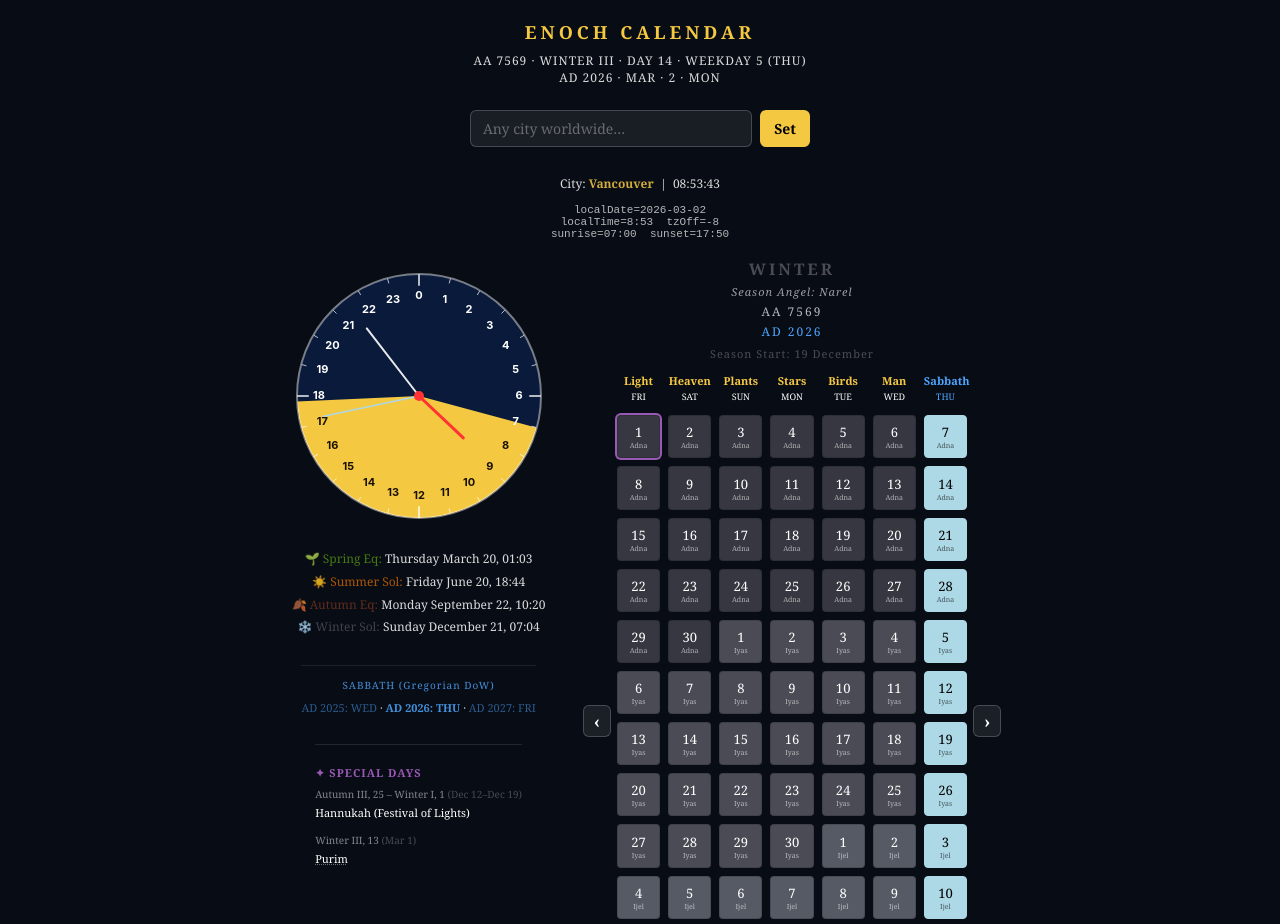
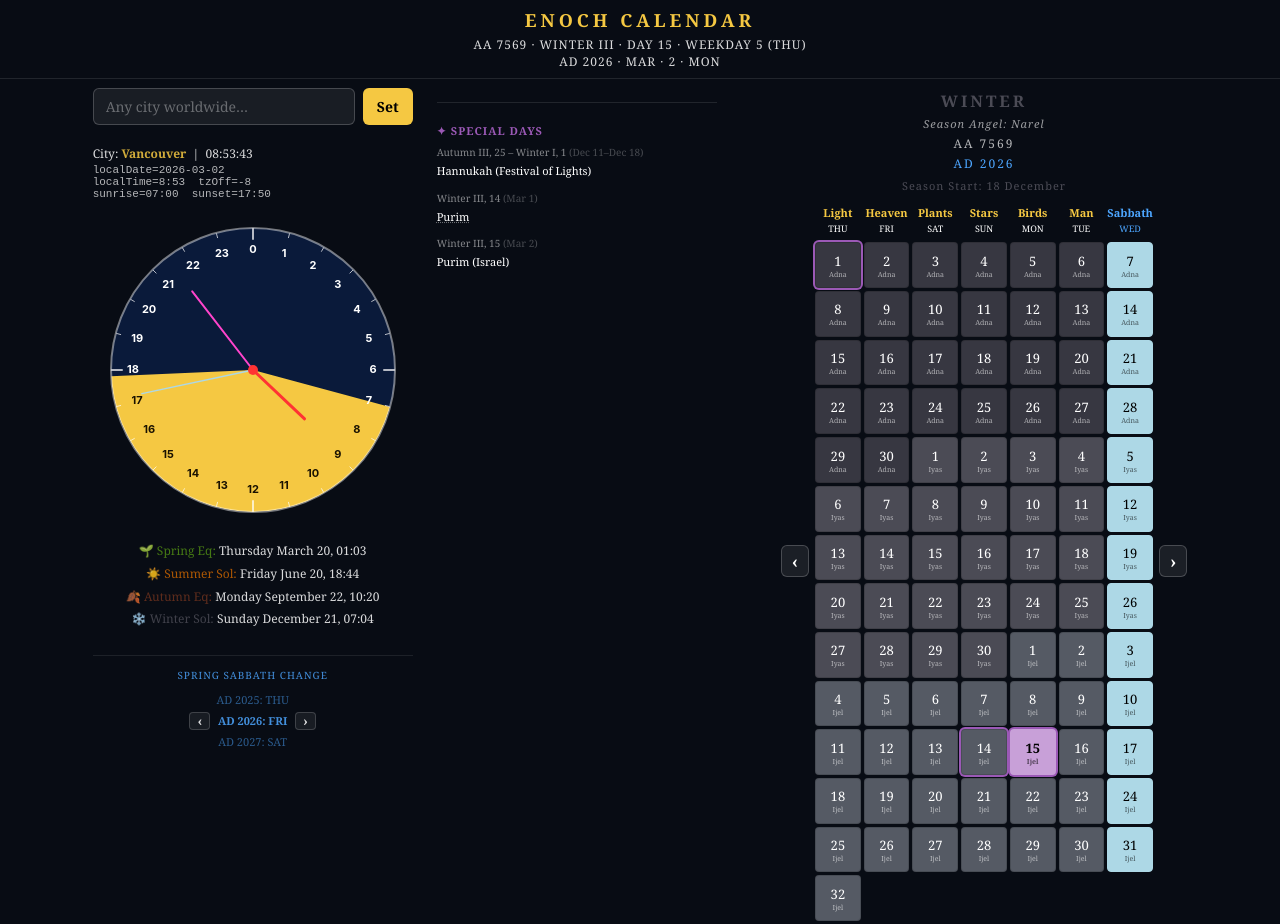
Before and after one commit to rmagica/enoch-clock, a plain HTML site: page index.html in a window 1280 px wide. Shown: the top 924 px of the page. Drawn offline with Linux system fonts and the light colour scheme.

Commit message:
Update index.html - More tweaks and holidays from Qumran

```diff
--- a/index.html
+++ b/index.html
@@ -9,12 +9,45 @@
 body {
   background: #080c14; color: white; font-family: Georgia, serif;
   display: flex; flex-direction: column; align-items: center;
-  padding: 20px 12px; min-height: 100vh; width: 100%;
+  padding: 0 12px 20px; min-height: 100vh; width: 100%;
 }
-h2 { letter-spacing: 4px; color: #f5c842; text-transform: uppercase; font-size: clamp(14px,4vw,18px); margin-bottom: 8px; text-align: center; }
-#subtitle { opacity: 0.85; font-size: clamp(10px,2.5vw,12px); margin-bottom: 8px; letter-spacing: 1px; text-align: center; word-break: break-word; padding: 0 8px; white-space: pre-line; }
-#gregorian { color: #4da6ff; font-size: clamp(10px,2.5vw,12px); margin-bottom: 16px; letter-spacing: 1px; text-align: center; }
-#controls { display: flex; gap: 8px; margin-bottom: 6px; width: 100%; max-width: 340px; }
+/* Fixed header — title + Enoch/Greg date lines */
+#fixedHeader {
+  position: fixed; top: 0; left: 0; right: 0; z-index: 200;
+  background: #080c14; border-bottom: 1px solid rgba(255,255,255,0.1);
+  display: flex; flex-direction: column; align-items: center;
+  padding: 8px 12px 6px;
+}
+#pageContent { margin-top: 80px; width: 100%; }
+h2 { letter-spacing: 4px; color: #f5c842; text-transform: uppercase; font-size: clamp(14px,4vw,18px); margin-bottom: 4px; text-align: center; }
+#subtitle { opacity: 0.85; font-size: clamp(10px,2.5vw,12px); margin-bottom: 2px; letter-spacing: 1px; text-align: center; word-break: break-word; padding: 0 8px; white-space: pre-line; }
+#gregorian { color: #4da6ff; font-size: clamp(10px,2.5vw,12px); margin-bottom: 0; letter-spacing: 1px; text-align: center; }
+/* Mobile: everything centred in a column */
+#mainContainer {
+  display: flex; flex-direction: column; align-items: center;
+  gap: 16px; width: 100%; padding-top: 8px;
+}
+/* Desktop 3-column layout */
+@media (min-width: 900px) {
+  #mainContainer {
+    flex-direction: row; align-items: flex-start;
+    justify-content: center; gap: 24px;
+  }
+  #clockCol  { width: 260px; flex-shrink: 0; }
+  #feastCol  { width: 240px; flex-shrink: 0; }
+  #gridWrapper { flex-shrink: 0; }
+}
+/* Clock column */
+#clockCol { display: flex; flex-direction: column; align-items: stretch; gap: 10px; width: 100%; max-width: 320px; }
+/* City controls — left-aligned text on desktop, centred on mobile */
+#cityControls { display: flex; flex-direction: column; align-items: stretch; gap: 2px; width: 100%; }
+#controls { display: flex; gap: 8px; width: 100%; }
+#error { color: #ff6666; font-size: 12px; min-height: 16px; }
+#cityLabel { opacity: 0.85; font-size: 12px; }
+#cityLabel strong { color: #f5c842; }
+#debug { font-size: 11px; color: rgba(255,255,255,0.7); font-family: monospace; word-break: normal; overflow-wrap: normal; white-space: pre-wrap; }
+/* Canvas: always a perfect square, scales to container width */
+#clockCanvas { display: block; width: 100%; aspect-ratio: 1 / 1; border-radius: 50%; }
 input {
   padding: 8px 12px; background: rgba(255,255,255,0.07);
   border: 1px solid rgba(255,255,255,0.2); border-radius: 6px;
@@ -26,19 +59,18 @@ button {
   border: none; border-radius: 6px; cursor: pointer;
   font-weight: bold; font-family: Georgia, serif; font-size: 14px; white-space: nowrap;
 }
-#error { color: #ff6666; font-size: 12px; min-height: 18px; margin-bottom: 4px; text-align: center; }
-#cityLabel { opacity: 0.85; font-size: 12px; margin-bottom: 12px; text-align: center; }
-#cityLabel strong { color: #f5c842; }
-#debug { font-size: 11px; color: rgba(255,255,255,0.7); margin-bottom: 16px; font-family: monospace; text-align: center; word-break: normal; overflow-wrap: normal; white-space: pre-wrap; padding: 0 8px; }
-#mainContainer { display: flex; gap: 24px; align-items: flex-start; flex-wrap: wrap; justify-content: center; width: 100%; }
-#clockCol { display: flex; flex-direction: column; align-items: center; gap: 12px; }
-canvas { display: block; max-width: 100%; }
+#feastCol { display: flex; flex-direction: column; width: 100%; max-width: 320px; }
+#feastSidebar { margin-top: 0; border-top: none; padding-top: 0; }
 #solarPoints { font-size: clamp(10px,2.5vw,12px); opacity: 0.85; text-align: center; line-height: 1.9; }
 #solarDoW { font-size: clamp(10px,2.5vw,11px); opacity: 0.85; text-align: center; line-height: 1.8; margin-top: 14px; border-top: 1px solid rgba(255,255,255,0.1); padding-top: 10px; }
-#solarDoW .dow-header { color: #4da6ff; font-size: 10px; letter-spacing: 1px; margin-bottom: 4px; }
-#solarDoW .yr-prev { color: #4da6ff; opacity: 0.6; }
-#solarDoW .yr-curr { color: #4da6ff; font-weight: bold; }
-#solarDoW .yr-next { color: #4da6ff; opacity: 0.6; }
+#solarDoW .dow-header { color: #4da6ff; font-size: 10px; letter-spacing: 1px; margin-bottom: 6px; }
+#solarDoW .sabbath-carousel { display: flex; align-items: center; justify-content: center; gap: 6px; }
+#solarDoW .sab-btn { background: rgba(255,255,255,0.08); border: 1px solid rgba(255,255,255,0.2); color: white; font-size: 14px; border-radius: 4px; cursor: pointer; padding: 1px 7px; line-height: 1; user-select: none; }
+#solarDoW .sab-btn:hover { background: rgba(255,255,255,0.18); }
+#solarDoW .sab-rows { display: flex; flex-direction: column; gap: 1px; }
+#solarDoW .yr-item { color: #4da6ff; }
+#solarDoW .yr-item.is-current { font-weight: bold; }
+#solarDoW .yr-item.is-adjacent { opacity: 0.6; }
 #gridWrapper { display: flex; flex-direction: column; align-items: center; gap: 6px; }
 #gridHeading { text-align: center; line-height: 1.7; }
 #gridHeading .season-name { font-size: clamp(13px,3vw,16px); font-weight: bold; color: #f5c842; letter-spacing: 3px; text-transform: uppercase; }
@@ -53,7 +85,16 @@ canvas { display: block; max-width: 100%; }
   padding: 6px 10px; flex-shrink: 0; user-select: none; line-height: 1;
 }
 .arrow-btn:hover { background: rgba(255,255,255,0.18); }
-#gridContainer { display: grid; grid-template-columns: repeat(7, minmax(0, 1fr)); gap: 8px; width: 100%; max-width: 350px; }
+#gridContainer {
+  display: grid; grid-template-columns: repeat(7, minmax(0, 1fr));
+  gap: 4px; width: 100%;
+  max-width: 350px;
+}
+@media (min-width: 900px) {
+  #gridContainer { gap: 3px; max-width: 420px; }
+  .dayBox { font-size: 9px; }
+  .dayNum { font-size: 11px; }
+}
 .dayHeader { color: #f5c842; font-weight: bold; text-align: center; font-size: clamp(8px,2vw,11px); padding: 4px 0; }
 .dayBox {
   aspect-ratio: 1; border: 1px solid rgba(255,255,255,0.2); border-radius: 4px;
@@ -94,15 +135,23 @@ canvas { display: block; max-width: 100%; }
   display: none; position: fixed; z-index: 100;
   background: #1a1a2e; border: 1px solid rgba(255,255,255,0.2); border-radius: 6px;
   padding: 6px 10px; font-size: 10px; font-style: italic; color: rgba(255,255,255,0.8);
-  width: 220px; line-height: 1.5; pointer-events: none;
+  width: 220px; line-height: 1.5; pointer-events: auto;
 }
 </style>
 </head>
 <body>
 
+<div id="fixedHeader">
   <h2>Enoch Calendar</h2>
   <div id="subtitle">...</div>
   <div id="gregorian"></div>
+</div>
+
+<div id="pageContent">
+<div id="mainContainer">
+  <!-- Col 1: City search area already above, clock + solar info -->
+  <div id="clockCol">
+    <div id="cityControls">
       <div id="controls">
         <input id="cityInput" placeholder="Any city worldwide…">
         <button id="setCity">Set</button>
@@ -110,13 +159,23 @@ canvas { display: block; max-width: 100%; }
       <div id="error"></div>
       <div id="cityLabel">City: <strong id="cityName">Vancouver</strong> &nbsp;|&nbsp; <span id="timeDisplay"></span></div>
       <div id="debug"></div>
-<div id="mainContainer">
-  <div id="clockCol">
-    <canvas id="clockCanvas" style="width:min(280px,85vw);height:min(280px,85vw);border-radius:50%"></canvas>
+    </div>
+    <canvas id="clockCanvas"></canvas>
     <div id="solarPoints"></div>
-    <div id="solarDoW"></div>
+    <div id="solarDoW">
+      <div class="dow-header">SPRING SABBATH CHANGE</div>
+      <div class="sabbath-carousel">
+        <button class="sab-btn" id="sabbathPrev">&#8249;</button>
+        <div class="sab-rows" id="sabbathRows"></div>
+        <button class="sab-btn" id="sabbathNext">&#8250;</button>
+      </div>
+    </div>
+  </div>
+  <!-- Col 2: Sabbath info + Feasts (desktop only; on mobile this renders after clockCol) -->
+  <div id="feastCol">
     <div id="feastSidebar"></div>
   </div>
+  <!-- Col 3: Season heading + tile grid -->
   <div id="gridWrapper">
     <div id="gridHeading">
       <div class="season-name" id="headingSeason">SPRING</div>
@@ -129,6 +188,7 @@ canvas { display: block; max-width: 100%; }
       <button class="arrow-btn" id="prevQuarter">&#8249;</button>
       <div id="gridContainer"></div>
       <button class="arrow-btn" id="nextQuarter">&#8250;</button>
+    </div>
   </div>
 </div>
 </div>
@@ -153,18 +213,22 @@ function getTzOffset(tzId, utcDate) {
 }
 
 // Build month lengths for a given Enoch year start (the March 20 equinox date)
-// Summer Month 2 (index 4) always has 31 days.
-// Winter Month 2 (index 10) has 31 days if the Gregorian year it falls in is a leap year.
+// Each season: months 1 & 2 = 30 days, month 3 = 31 days (intercalary).
+// Winter Month 3 (index 11) also receives the 365th day and leap year extra day.
 function isLeapYear(year) {
   return (year % 4 === 0 && year % 100 !== 0) || year % 400 === 0;
 }
 function getMonths(equinoxYear) {
-  const winterTwoYear = equinoxYear + 1;
-  const leapWinter = isLeapYear(winterTwoYear);
-  return [30, 30, 31,  // Spring
-          30, 31, 31,  // Summer
-          30, 30, 31,  // Autumn
-          30, leapWinter ? 31 : 30, 31]; // Winter
+  // Each season's Month III has 31 days (30 base + 1 intercalary).
+  // Winter Month III also receives the 365th day every year (+1),
+  // and an additional leap day in leap years (+1).
+  // So Winter III = 31 (normal) + 1 (365th) = 32, or + 1 (leap) = 33 in a leap year.
+  const winterThreeYear = equinoxYear + 1; // the Gregorian year Winter falls in
+  const isLeap = isLeapYear(winterThreeYear);
+  return [30, 30, 31,  // Spring (Month III intercalary)
+          30, 30, 31,  // Summer (Month III intercalary)
+          30, 30, 31,  // Autumn (Month III intercalary)
+          30, 30, isLeap ? 33 : 32]; // Winter III: +365th day every year, +leap day if leap
 }
 const ANGELS = ["Adnarel","Iyasusael","Ijelumiel"];
 
@@ -259,14 +323,12 @@ function toAngle(h) {
 function drawClock(cityDate, tzOff) {
   const canvas = document.getElementById("clockCanvas");
   const ctx    = canvas.getContext("2d");
-  // HiDPI / Retina support — scale canvas backing store by devicePixelRatio
+  // HiDPI: canvas backing store = CSS pixel size × devicePixelRatio, always square
   const dpr  = window.devicePixelRatio || 1;
-  const size = Math.min(280, window.innerWidth * 0.85);
+  const size = canvas.getBoundingClientRect().width || canvas.offsetWidth || 240;
   if (canvas.width !== Math.round(size * dpr) || canvas.height !== Math.round(size * dpr)) {
     canvas.width  = Math.round(size * dpr);
     canvas.height = Math.round(size * dpr);
-    canvas.style.width  = size + "px";
-    canvas.style.height = size + "px";
   }
   ctx.setTransform(dpr, 0, 0, dpr, 0, 0);
   const W = size, H = size;
@@ -353,7 +415,7 @@ function drawClock(cityDate, tzOff) {
   ctx.beginPath();
   ctx.moveTo(cx, cy);
   ctx.lineTo(cx + R * 0.70 * Math.cos(mAngle), cy + R * 0.70 * Math.sin(mAngle));
-  ctx.strokeStyle = "rgba(255,255,255,0.9)"; ctx.lineWidth = 2; ctx.lineCap = "round";
+  ctx.strokeStyle = "#ff44cc"; ctx.lineWidth = 2; ctx.lineCap = "round";
   ctx.stroke();
 
   // 8. Seconds hand (full rotation every 60 seconds)
@@ -585,17 +647,22 @@ const FEASTS = [
   { name: "Last Day of Unleavened Bread",      monthIdx: 0,  day: 21, dur: 1, types: ["holy","sabbath"] },
   { name: "First Fruits",                      monthIdx: 0,  day: 22, dur: 1, types: ["holy"] },
   { name: "Shavuot (Pentecost)",               monthIdx: 2,  day: 11, dur: 1, types: ["holy","sabbath"] },
+  { name: "Feast of Weeks (Bikkurim)",         monthIdx: 2,  day: 15, dur: 1, types: ["holy","sabbath"], desc: "Tithe your barley to God. Then eat new bread, ears of grain, soft grain." },
+  // ── SUMMER (months 3-5) ──
+  { name: "Feast of New Wine (Chag Tirosh)",   monthIdx: 4,  day: 3,  dur: 1, types: ["holy"], desc: "Pour out about 1/3 of your made wine onto the altar for God. The festival food is wine, grapes, and unripe fruit from vines. The oldest drink first." },
+  { name: "Feast of New Oil (Chag Yitzhar)",   monthIdx: 5,  day: 22, dur: 1, types: ["holy"] },
   // ── AUTUMN (months 6-8) ──
   { name: "Yom Teru'ah (Feast of Trumpets)",   monthIdx: 6,  day: 1,  dur: 1, types: ["holy","sabbath"] },
-  { name: "Yom Kippur Eve",                    monthIdx: 6,  day: 9,  dur: 1, types: ["fast"] },
-  { name: "Yom Kippur (Day of Atonement)",     monthIdx: 6,  day: 10, dur: 1, types: ["holy","sabbath","fast"] },
+  { name: "Yom Kippur Eve",                    monthIdx: 6,  day: 9,  dur: 1, types: ["fast"], desc: "A day to prepare for fasting from evening to next evening." },
+  { name: "Yom Kippur (Day of Atonement)",     monthIdx: 6,  day: 10, dur: 1, types: ["holy","sabbath","fast"], desc: 'A solemn day of fasting, reading and prayer until evening. You may celebrate after evening. Reading: <a href="http://qbible.com/brenton-septuagint/deuteronomy/32.html" target="_blank" style="color:#4da6ff">Deuteronomy 32</a>' },
   { name: "First Day of Sukkot",               monthIdx: 6,  day: 15, dur: 1, types: ["holy","sabbath"] },
   { name: "Sukkot (Feast of Tabernacles)",     monthIdx: 6,  day: 16, dur: 5, types: ["holy"] },
   { name: "Last Day of Sukkot",                monthIdx: 6,  day: 21, dur: 1, types: ["holy","sabbath"] },
   { name: "Shemini Atzeret",                   monthIdx: 6,  day: 22, dur: 1, types: ["holy","sabbath"] },
   // ── WINTER (months 9-11) ──
   { name: "Hannukah (Festival of Lights)",     monthIdx: 8,  day: 25, dur: 8, types: ["holiday"] },
-  { name: "Purim",                             monthIdx: 11, day: 13, dur: 1, types: ["holiday"], desc: "Celebrated by reading or listening to the Book of Esther, sending two different edible items to at least one person, giving money to two needy people, and a large, joyous feast." },
+  { name: "Purim",                             monthIdx: 11, day: 14, dur: 1, types: ["holiday"], desc: "Celebrated by reading or listening to the Book of Esther, sending two different edible items to at least one person, giving money to two needy people, and a large, joyous feast." },
+  { name: "Purim (Israel)",                    monthIdx: 11, day: 15, dur: 1, types: ["holiday"] },
 ];
 
 // Build a lookup: key = "monthIdx:day" -> array of feast objects active on that day
@@ -808,19 +875,10 @@ function update() {
     `<span style="color:rgb(110,50,30)">🍂 Autumn Eq:</span> ${fmtWithComma(solarEventUTC(solarYr, 2), solarTzOff2)}<br>` +
     `<span style="color:rgb(75,75,85)">❄️ Winter Sol:</span> ${fmtWithComma(solarEventUTC(solarYr, 3), solarTzOff2)}`;
 
-  // Sabbath DoW: Enoch day 7 = spring equinox + 6 days, show G-DoW for prev/curr/next year
+  // Spring Sabbath Change carousel — rendered by renderSabbathCarousel()
   const G_WD = ["SUN","MON","TUE","WED","THU","FRI","SAT"];
-  function sabbathGDoW(year) {
-    const eq = solarEventUTC(year, 0);
-    const sabbath = new Date(eq.getTime() + 6 * 86400000);
-    return G_WD[sabbath.getUTCDay()];
-  }
-  const prevYr = yr - 1, nextYr = yr + 1;
-  document.getElementById("solarDoW").innerHTML =
-    `<div class="dow-header">SABBATH (Gregorian DoW)</div>` +
-    `<span class="yr-prev">AD ${prevYr}: ${sabbathGDoW(prevYr)}</span> · ` +
-    `<span class="yr-curr">AD ${yr}: ${sabbathGDoW(yr)}</span> · ` +
-    `<span class="yr-next">AD ${nextYr}: ${sabbathGDoW(nextYr)}</span>`;
+  window._sabbathBaseYear = yr; // current Gregorian year
+  renderSabbathCarousel();
 
   drawClock(cityDate, tzOff);
   // Pass today's correct Gregorian DoW so drawGrid can anchor column headers from known-good value
@@ -961,14 +1019,14 @@ document.getElementById("nextQuarter").addEventListener("click", () => {
 setInterval(update, 1000);
 
 // Feast description tooltip — fixed position, never affects layout
-// Use document.addEventListener to ensure DOM is ready
 document.addEventListener("DOMContentLoaded", () => {
   const feastTooltip = document.getElementById("feast-tooltip");
   const sidebar = document.getElementById("feastSidebar");
   if (!feastTooltip || !sidebar) return;
-  function showTooltip(el, clientX, clientY) {
-    feastTooltip.textContent = el.dataset.desc;
-    feastTooltip.style.display = "block";
+
+  let locked = false; // true when tooltip is click-locked open
+
+  function positionTooltip(clientX, clientY) {
     const tw = Math.min(220, window.innerWidth - 16);
     feastTooltip.style.width = tw + "px";
     const th = feastTooltip.offsetHeight;
@@ -982,31 +1040,69 @@ document.addEventListener("DOMContentLoaded", () => {
     feastTooltip.style.top  = y + "px";
   }
 
-  // Mouse events
+  function showTooltip(el, clientX, clientY) {
+    feastTooltip.innerHTML = el.dataset.desc;
+    feastTooltip.style.display = "block";
+    positionTooltip(clientX, clientY);
+  }
+
+  // Hover: only show/hide if not locked
   sidebar.addEventListener("mouseover", e => {
+    if (locked) return;
     const el = e.target.closest("[data-desc]");
     if (!el) { feastTooltip.style.display = "none"; return; }
     showTooltip(el, e.clientX, e.clientY);
   });
   sidebar.addEventListener("mousemove", e => {
+    if (locked) return;
     const el = e.target.closest("[data-desc]");
     if (!el) { feastTooltip.style.display = "none"; return; }
     showTooltip(el, e.clientX, e.clientY);
   });
   sidebar.addEventListener("mouseout", e => {
-    if (!e.target.closest("[data-desc]")) feastTooltip.style.display = "none";
+    if (locked) return;
+    if (!e.relatedTarget || !e.relatedTarget.closest("[data-desc]")) {
+      feastTooltip.style.display = "none";
+    }
   });
 
-  // Touch events — tap to show, tap elsewhere to hide
+  // Click on feast name: lock tooltip open
+  sidebar.addEventListener("click", e => {
+    const el = e.target.closest("[data-desc]");
+    if (el) {
+      e.stopPropagation();
+      if (locked && feastTooltip.innerHTML === el.dataset.desc.replace(/&quot;/g, '"')) {
+        // Clicking same item unlocks
+        locked = false;
+        feastTooltip.style.display = "none";
+      } else {
+        locked = true;
+        showTooltip(el, e.clientX, e.clientY);
+      }
+      return;
+    }
+  });
+
+  // Click anywhere outside tooltip or feast name: unlock and hide
+  document.addEventListener("click", e => {
+    if (!e.target.closest("#feast-tooltip") && !e.target.closest("[data-desc]")) {
+      locked = false;
+      feastTooltip.style.display = "none";
+    }
+  });
+
+  // Touch: tap to toggle lock
   sidebar.addEventListener("touchstart", e => {
     const el = e.target.closest("[data-desc]");
-    if (!el) { feastTooltip.style.display = "none"; return; }
+    if (!el) { locked = false; feastTooltip.style.display = "none"; return; }
     e.preventDefault();
     const t = e.touches[0];
+    locked = true;
     showTooltip(el, t.clientX, t.clientY);
   }, { passive: false });
   document.addEventListener("touchstart", e => {
     if (!e.target.closest("[data-desc]") && !e.target.closest("#feast-tooltip")) {
+      locked = false;
       feastTooltip.style.display = "none";
     }
   });
@@ -1063,6 +1159,39 @@ document.addEventListener("DOMContentLoaded", () => {
     }
   });
 });
+
+// ── Spring Sabbath Change Carousel ──
+(function() {
+  let sabbathOffset = 0;
+
+  function springDay1GDoWForYear(year) {
+    const G_WD = ["SUN","MON","TUE","WED","THU","FRI","SAT"];
+    const eqUTC = solarEventUTC(year, 0);
+    const eqParts = getLocalDateParts(eqUTC, city.tzId);
+    return G_WD[new Date(Date.UTC(eqParts.year, eqParts.month, eqParts.day)).getUTCDay()];
+  }
+
+  window.renderSabbathCarousel = function() {
+    const rows = document.getElementById("sabbathRows");
+    if (!rows) return;
+    const baseYear = window._sabbathBaseYear || new Date().getUTCFullYear();
+    let html = "";
+    for (let i = -1; i <= 1; i++) {
+      const y = baseYear + sabbathOffset + i;
+      const dow = springDay1GDoWForYear(y);
+      const cls = i === 0 ? "yr-item is-current" : "yr-item is-adjacent";
+      html += `<span class="${cls}">AD ${y}: ${dow}</span>`;
+    }
+    rows.innerHTML = html;
+  };
+
+  document.addEventListener("DOMContentLoaded", () => {
+    const prev = document.getElementById("sabbathPrev");
+    const next = document.getElementById("sabbathNext");
+    if (prev) prev.addEventListener("click", () => { sabbathOffset--; renderSabbathCarousel(); });
+    if (next) next.addEventListener("click", () => { sabbathOffset++; renderSabbathCarousel(); });
+  });
+})();
 update();
 </script>
 <div id="feast-tooltip"></div>
```
Lines whose indentation alone changed are shown as unchanged.
